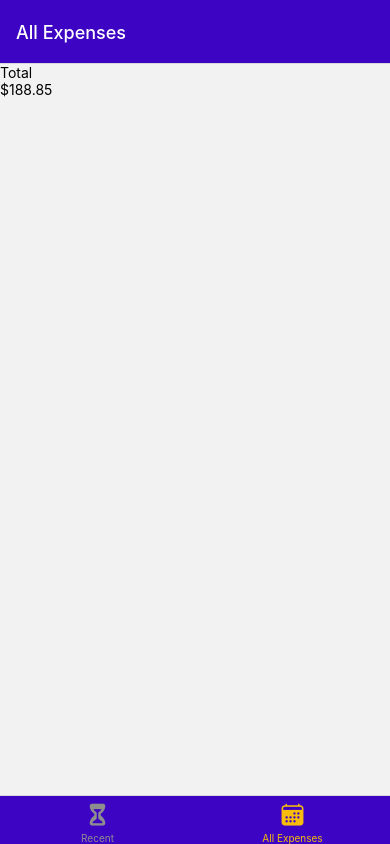
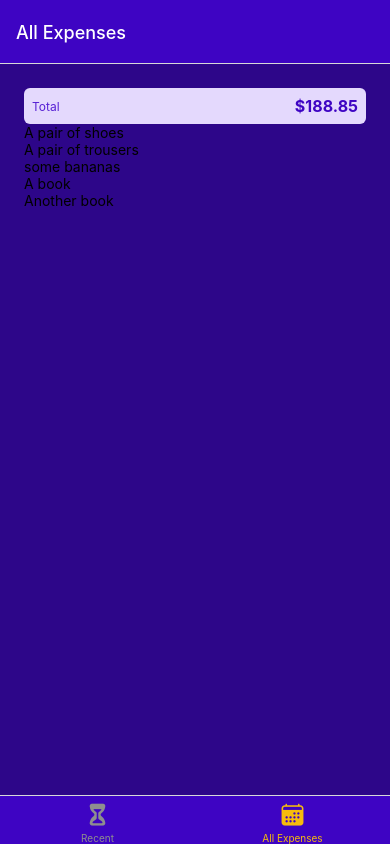
Before and after one commit to bluesnake0818/expense-tracker, a React Native app: screen /AllExpenses in a window 390 px wide. Built offline with nearby package versions, Linux system fonts and the light colour scheme.

Commit message:
improve styling

```diff
--- a/components/ExpensesOutput/ExpensesList.js
+++ b/components/ExpensesOutput/ExpensesList.js
@@ -1,9 +1,17 @@
-import { FlatList } from 'react-native'
+import { FlatList, Text } from 'react-native'
+
+function renderExpenseItem(itemData) {
+  return <Text>{itemData.item.description}</Text>
+}
 
 
-const ExpensesList = () => {
+const ExpensesList = ({ expenses }) => {
   return (
-    <FlatList />
+    <FlatList
+      data={expenses}
+      renderItem={renderExpenseItem}
+      keyExtractor={(item) => item.id}
+    />
   )
 }
 
--- a/components/ExpensesOutput/ExpensesOutput.js
+++ b/components/ExpensesOutput/ExpensesOutput.js
@@ -1,4 +1,5 @@
-import { View } from 'react-native'
+import { StyleSheet, View } from 'react-native'
+import { GlobalStyles } from '../../constants/styles'
 
 import ExpensesList from './ExpensesList'
 import ExpensesSummary from './ExpensesSummary'
@@ -38,11 +39,19 @@
 
 const ExpensesOutput = ( { expenses, expensesPeriod }) => {
   return (
-    <View>
+    <View style={styles.container}>
       <ExpensesSummary expenses={DUMMY_EXPENSES} periodName={expensesPeriod} />
-      <ExpensesList />
+      <ExpensesList expenses={DUMMY_EXPENSES}/>
     </View>
   )
 }
 
 export default ExpensesOutput
+
+const styles = StyleSheet.create({
+  container: {
+    flex: 1,
+    padding: 24,
+    backgroundColor: GlobalStyles.colors.primary700
+  }
+})
--- a/components/ExpensesOutput/ExpensesSummary.js
+++ b/components/ExpensesOutput/ExpensesSummary.js
@@ -1,4 +1,5 @@
-import { View, Text } from 'react-native'
+import { View, Text, StyleSheet } from 'react-native'
+import { GlobalStyles } from '../../constants/styles'
 
 const ExpensesSummary = ( { expenses, periodName }) => {
   const expensesSum = expenses.reduce((sum, expense) => {
@@ -6,11 +7,31 @@
   }, 0)
 
   return (
-    <View>
-      <Text>{periodName}</Text>
-      <Text>${expensesSum.toFixed(2)}</Text>
+    <View style={styles.container}>
+      <Text style={styles.period}>{periodName}</Text>
+      <Text style={styles.sum}>${expensesSum.toFixed(2)}</Text>
     </View>
   )
 }
 
 export default ExpensesSummary
+
+const styles = StyleSheet.create({
+  container: {
+    padding: 8,
+    backgroundColor: GlobalStyles.colors.primary50,
+    borderRadius: 6,
+    flexDirection: 'row',
+    justifyContent: 'space-between',
+    alignItems: 'center',
+  },
+  period: {
+    fontSize: 12,
+    color: GlobalStyles.colors.primary400,
+  },
+  sum: {
+    fontSize: 16,
+    fontWeight: 'bold',
+    color: GlobalStyles.colors.primary500
+  }
+})
```
